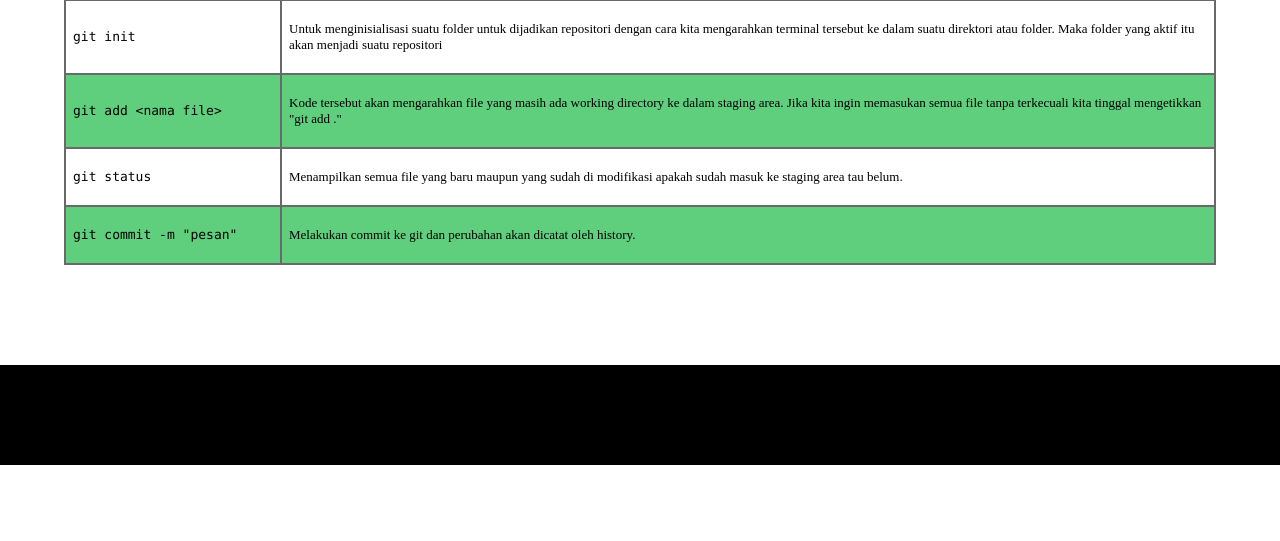
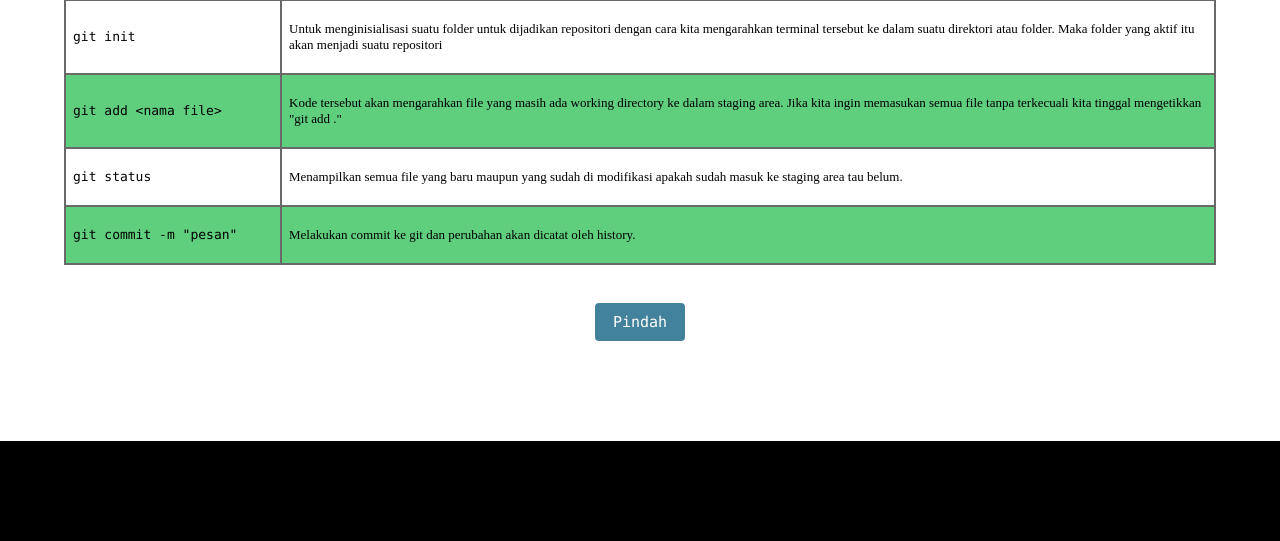
Before and after one commit to GoldaRizki/pem-web2021, a PHP site: page /catatan_git.html in a window 1280 px wide. Shown: the part 737-1278 px from the top of the page. Before the commit the page ends 1202 px from the top, so only its background shows below. Run offline with PHP 8.4, Linux system fonts and the light colour scheme.

Commit message:
Menambahkan file halamanSebelah

```diff
--- a/Minggu 2/Tentang git/catatan_git.html
+++ b/Minggu 2/Tentang git/catatan_git.html
@@ -66,8 +66,11 @@ font lucida console
         <td><p>Melakukan commit ke git dan perubahan akan dicatat oleh history.</p></td>
     </tr>
     </table>
-
-    <footer>
+    <br>
+    <div style="width: 100%; margin-top: 20px;">
+        <a class="tombol" href="halamanSebelah.html">Pindah</a>
+    </div>
+        <footer>
 
     </footer>
 
--- a/Minggu 2/Tentang git/desain.css
+++ b/Minggu 2/Tentang git/desain.css
@@ -44,4 +44,23 @@ h1{
     height: 100px;
     margin-top: 100px;
     background-color: black;
+}.tombol {
+    background-color: #43829d;
+    border: none;
+    color: white;
+    padding: 10px;
+    text-align: center;
+    text-decoration: none;
+    display: block;
+    font-size: 15px;
+    margin: 4px auto;
+    cursor: pointer;
+    border-radius: 4px;
+    width: 70px;
+    transition: 0.4s;
+    font-family: 'lucida console';
+
+}.tombol:hover{
+    background-color: #235165;
+
 }
```
Also changed, not shown: Minggu 2/Tentang git/halamanSebelah.html (added, +42 -0 lines).
